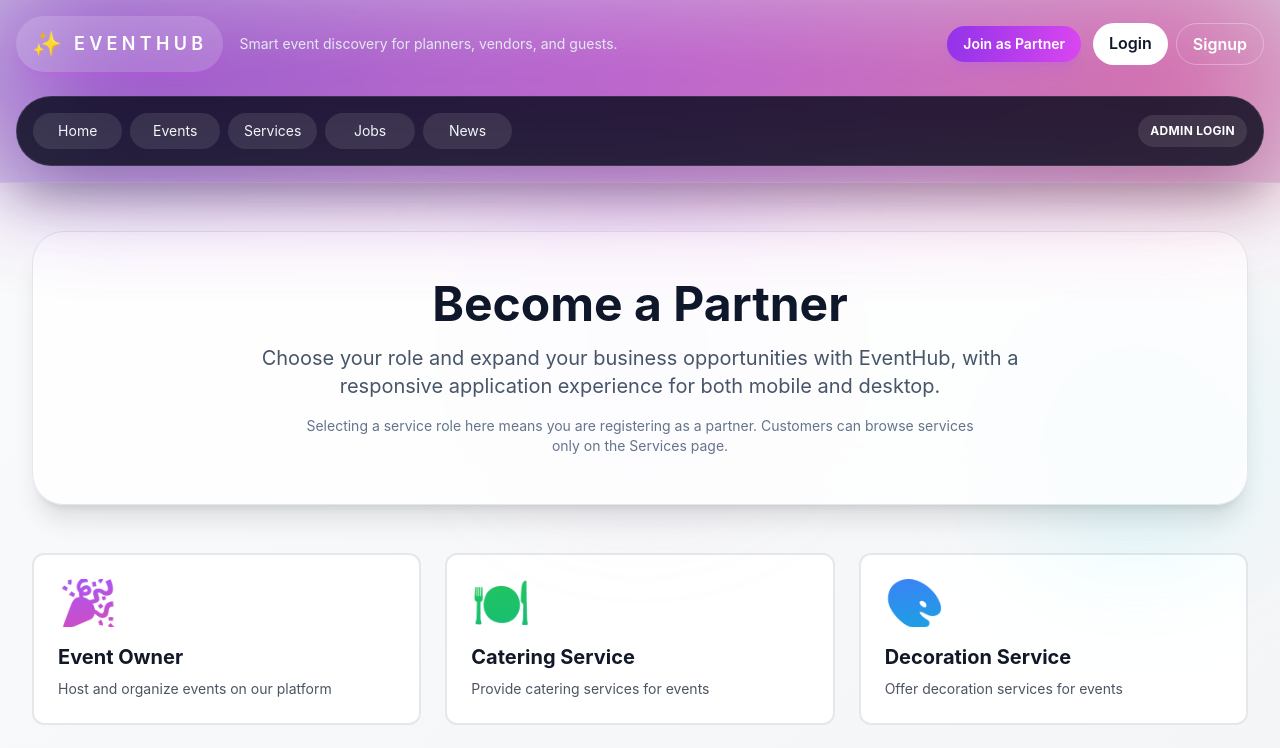
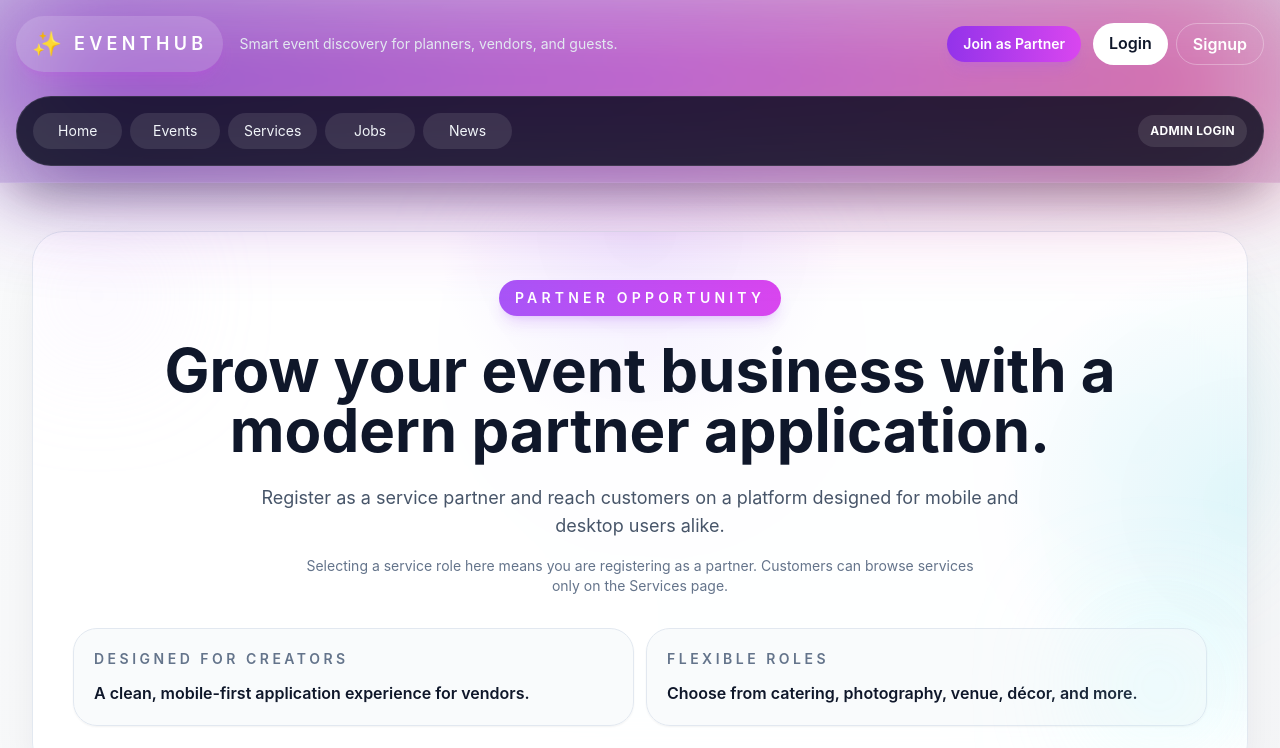
Before and after one commit to vishwa31-tech/credit-frontend, a React (Create React App) app: page /role-selection in a window 1280 px wide. Shown: the top 748 px of the page. Built offline with nearby package versions, Linux system fonts and the light colour scheme; the HTML template or start-up script is replaced by a standard one.

Commit message:
fixed header

```diff
--- a/src/pages/Businesses.js
+++ b/src/pages/Businesses.js
@@ -22,14 +22,43 @@ export default function Businesses() {
   return (
     <div className="min-h-screen bg-gradient-to-b from-slate-950 via-cyan-900 to-slate-100 text-slate-900">
       <div className="relative overflow-hidden">
-        <div className="absolute left-0 top-16 h-56 w-56 rounded-full bg-cyan-500/20 blur-3xl" />
-        <div className="absolute right-0 top-8 h-80 w-80 rounded-full bg-violet-500/10 blur-3xl" />
+        <div className="absolute inset-0 -z-10">
+          <div className="absolute left-0 top-10 h-56 w-56 rounded-full bg-cyan-400/25 blur-3xl" />
+          <div className="absolute right-6 top-24 h-72 w-72 rounded-full bg-fuchsia-400/20 blur-3xl" />
+          <div className="absolute left-1/2 bottom-0 h-72 w-72 -translate-x-1/2 rounded-full bg-white/10 blur-3xl" />
+        </div>
 
-        <div className="relative max-w-6xl mx-auto px-4 sm:px-6 lg:px-8 py-16">
-          <div className="rounded-[2rem] border border-white/10 bg-gradient-to-r from-cyan-500 via-sky-500 to-indigo-600 p-8 sm:p-12 shadow-2xl shadow-cyan-900/30 text-white">
-            <p className="text-sm uppercase tracking-[0.3em] text-cyan-100 font-bold">Creative service partners</p>
-            <h1 className="mt-6 text-4xl sm:text-5xl lg:text-6xl font-extrabold">Find beautiful vendors for every celebration</h1>
-            <p className="mt-4 max-w-3xl text-base sm:text-lg text-cyan-100/90">Tap into premium catering, photography, venues and décor teams that bring your vision to life on mobile and desktop.</p>
+        <div className="relative max-w-7xl mx-auto px-4 sm:px-6 lg:px-8 py-16">
+          <div className="grid gap-6 lg:grid-cols-[1.35fr_0.9fr] items-center rounded-[3rem] border border-white/10 bg-slate-950/95 p-6 sm:p-10 shadow-2xl shadow-slate-950/40 overflow-hidden">
+            <div className="space-y-6">
+              <span className="inline-flex items-center rounded-full bg-cyan-500/20 px-4 py-2 text-xs uppercase tracking-[0.35em] font-semibold text-cyan-100">Service showcase</span>
+              <h1 className="text-4xl sm:text-5xl lg:text-6xl font-extrabold tracking-tight text-white">Discover premium event services with a modern, mobile-first experience.</h1>
+              <p className="max-w-2xl text-base sm:text-lg text-slate-300">Browse trusted vendors, compare service categories, and connect with partners using a polished header layout designed for desktop and mobile.</p>
+              <div className="flex flex-col gap-3 sm:flex-row sm:items-center">
+                <Link
+                  to="/businesses"
+                  className="inline-flex items-center justify-center rounded-full bg-white px-6 py-3 text-sm font-semibold text-slate-950 shadow-xl shadow-white/20 hover:bg-slate-100 transition"
+                >
+                  Browse Services
+                </Link>
+                <Link
+                  to="/role-selection"
+                  className="inline-flex items-center justify-center rounded-full border border-white/20 bg-white/10 px-6 py-3 text-sm font-semibold text-white hover:bg-white/15 transition"
+                >
+                  Join as Partner
+                </Link>
+              </div>
+            </div>
+            <div className="grid gap-4 sm:grid-cols-2">
+              <div className="rounded-[1.75rem] border border-white/10 bg-white/10 p-6 shadow-2xl shadow-white/5 backdrop-blur-xl">
+                <p className="text-sm uppercase tracking-[0.25em] text-cyan-100 font-semibold">Fast discovery</p>
+                <p className="mt-4 text-lg font-semibold text-white">Find the right vendor in seconds with structured browsing.</p>
+              </div>
+              <div className="rounded-[1.75rem] border border-white/10 bg-white/10 p-6 shadow-2xl shadow-white/5 backdrop-blur-xl">
+                <p className="text-sm uppercase tracking-[0.25em] text-cyan-100 font-semibold">Trusted partners</p>
+                <p className="mt-4 text-lg font-semibold text-white">Browse verified service providers across every event category.</p>
+              </div>
+            </div>
           </div>
         </div>
       </div>
--- a/src/pages/RoleSelection.js
+++ b/src/pages/RoleSelection.js
@@ -75,12 +75,28 @@ export default function RoleSelection() {
         <div className="pointer-events-none absolute left-0 bottom-0 h-48 w-48 rounded-full bg-amber-300/15 blur-3xl" />
 
         {/* Header */}
-        <div className="relative text-center mb-12 px-4 py-10 rounded-[2rem] border border-slate-200 bg-white/80 shadow-xl backdrop-blur-xl sm:px-10 sm:py-12">
-          <h1 className="text-4xl sm:text-5xl font-bold text-slate-900 mb-4">Become a Partner</h1>
-          <p className="text-base sm:text-xl text-slate-600 max-w-3xl mx-auto">Choose your role and expand your business opportunities with EventHub, with a responsive application experience for both mobile and desktop.</p>
-          <p className="mt-4 text-sm text-slate-500 max-w-2xl mx-auto">
-            Selecting a service role here means you are registering as a partner. Customers can browse services only on the Services page.
-          </p>
+        <div className="relative overflow-hidden text-center mb-12 px-4 py-10 rounded-[2rem] border border-slate-200 bg-white/90 shadow-2xl shadow-slate-900/10 backdrop-blur-xl sm:px-10 sm:py-12">
+          <div className="absolute inset-0 -z-10 bg-[radial-gradient(circle_at_top,_rgba(139,92,246,0.12),_transparent_25%),radial-gradient(circle_at_right,_rgba(6,182,212,0.12),_transparent_20%)]" />
+          <div className="absolute left-4 top-4 h-24 w-24 rounded-full bg-purple-200/40 blur-3xl" />
+          <div className="absolute right-6 bottom-6 h-32 w-32 rounded-full bg-cyan-200/30 blur-3xl" />
+          <div className="relative">
+            <span className="inline-flex items-center rounded-full bg-gradient-to-r from-purple-500 to-fuchsia-500 px-4 py-2 text-sm font-semibold uppercase tracking-[0.3em] text-white shadow-lg shadow-purple-500/20">Partner opportunity</span>
+            <h1 className="mt-6 text-4xl sm:text-5xl lg:text-6xl font-bold text-slate-900 leading-tight">Grow your event business with a modern partner application.</h1>
+            <p className="mt-6 text-base sm:text-lg text-slate-600 max-w-3xl mx-auto">Register as a service partner and reach customers on a platform designed for mobile and desktop users alike.</p>
+            <p className="mt-4 text-sm text-slate-500 max-w-2xl mx-auto">
+              Selecting a service role here means you are registering as a partner. Customers can browse services only on the Services page.
+            </p>
+          </div>
+          <div className="mt-8 grid gap-3 sm:grid-cols-2">
+            <div className="rounded-[1.5rem] border border-slate-200 bg-slate-50/80 p-5 text-left shadow-sm">
+              <p className="text-sm uppercase tracking-[0.25em] text-slate-500 font-semibold">Designed for creators</p>
+              <p className="mt-3 text-base font-semibold text-slate-900">A clean, mobile-first application experience for vendors.</p>
+            </div>
+            <div className="rounded-[1.5rem] border border-slate-200 bg-slate-50/80 p-5 text-left shadow-sm">
+              <p className="text-sm uppercase tracking-[0.25em] text-slate-500 font-semibold">Flexible roles</p>
+              <p className="mt-3 text-base font-semibold text-slate-900">Choose from catering, photography, venue, décor, and more.</p>
+            </div>
+          </div>
         </div>
 
         {/* Role Grid */}
```
